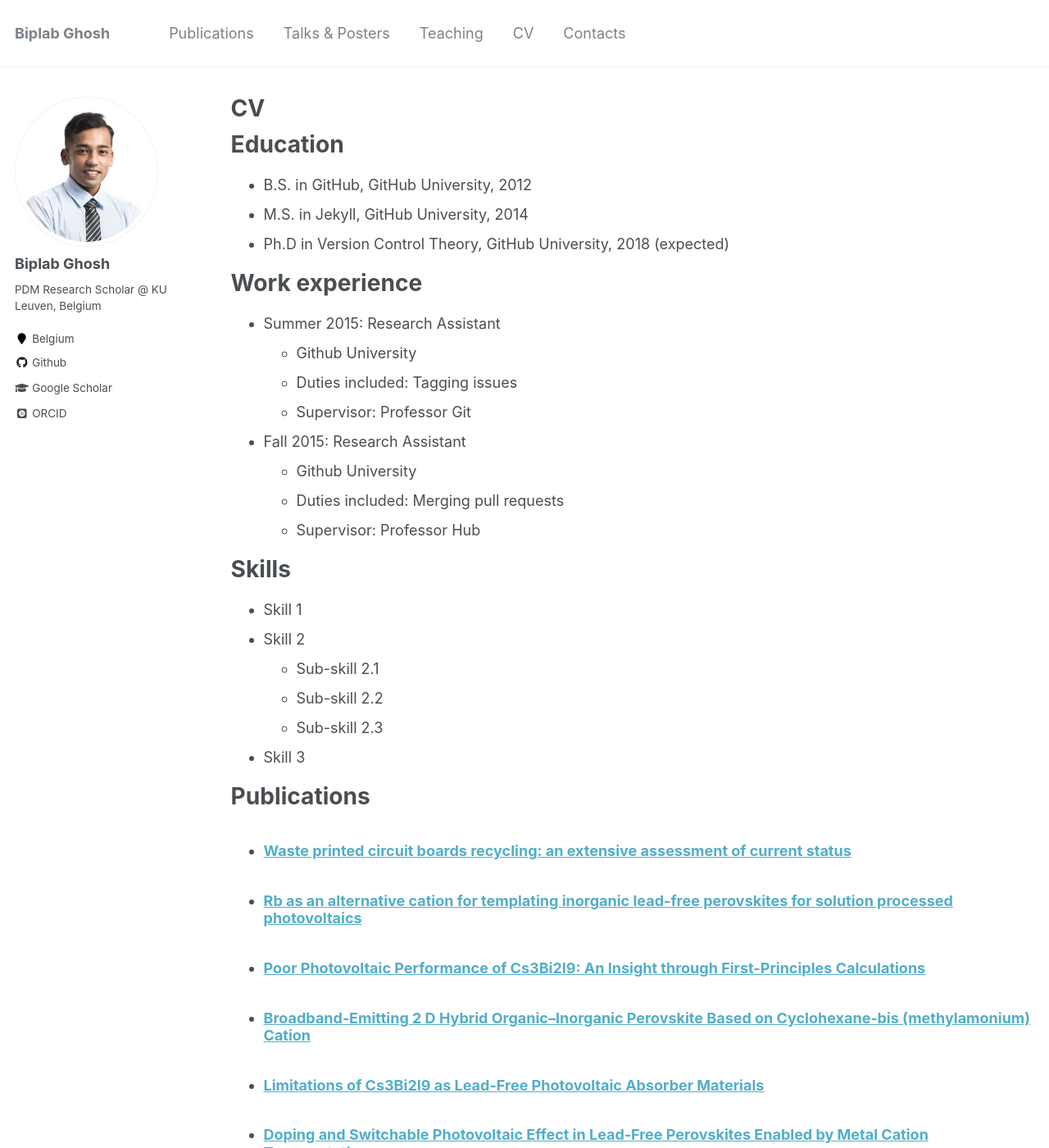
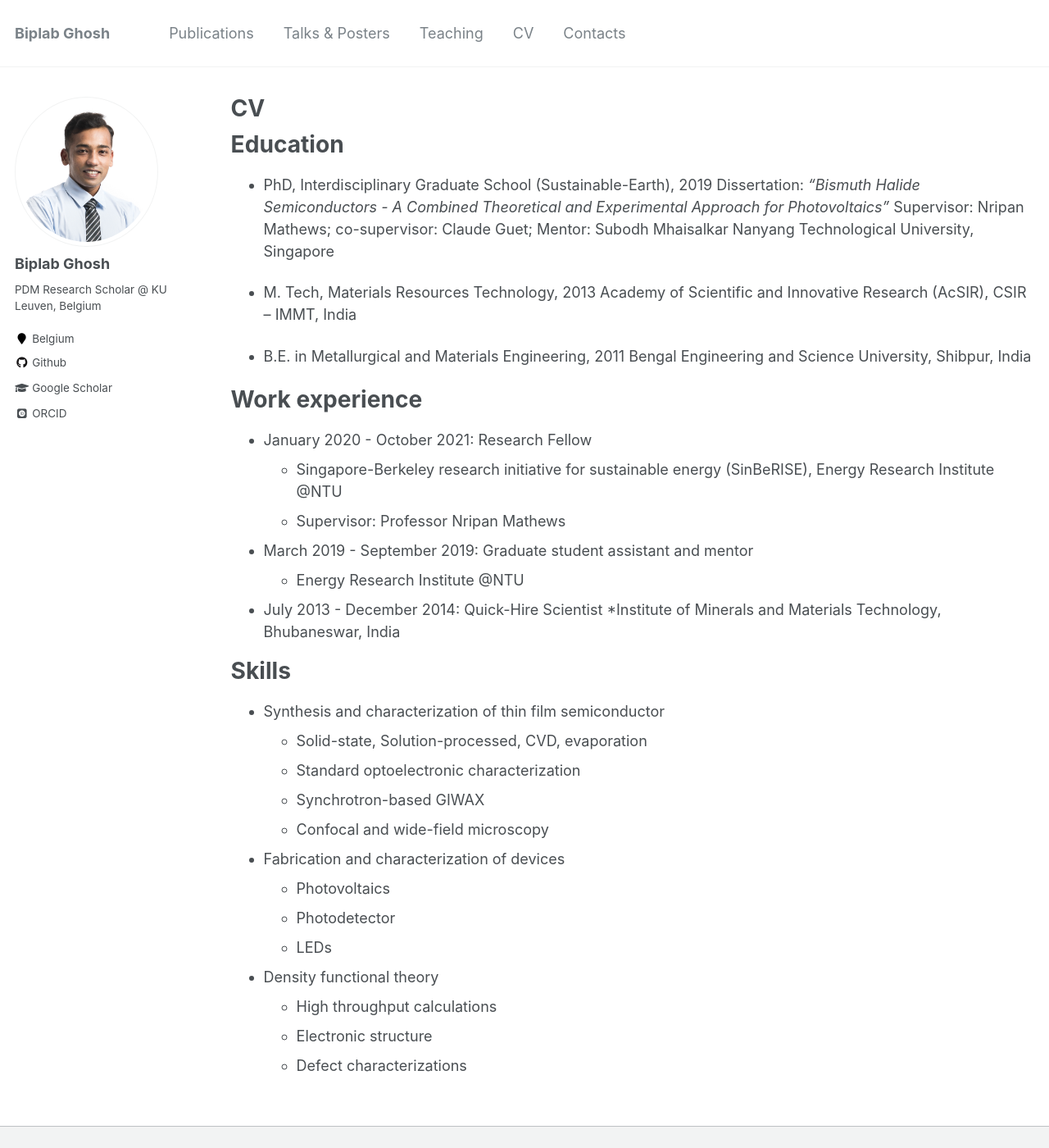
Before and after one commit to DrBiplabGhosh/drbiplabghosh.github.io, a Jekyll site: the page built from _pages/cv.md, in a window 1280 px wide and 1400 px high. Shown: the whole window at 82% size. Built offline with Jekyll 4.4.1, drawn with Linux system fonts in a browser that asks for light colours; some web fonts are replaced; some of the changed text lies outside the part shown.

Commit message:
edited CV section

```diff
--- a/_pages/cv.md
+++ b/_pages/cv.md
@@ -11,49 +11,41 @@ redirect_from:
 
 Education
 ======
-* B.S. in GitHub, GitHub University, 2012
-* M.S. in Jekyll, GitHub University, 2014
-* Ph.D in Version Control Theory, GitHub University, 2018 (expected)
+* PhD, Interdisciplinary Graduate School (Sustainable-Earth), 2019
+Dissertation: *“Bismuth Halide Semiconductors - A Combined Theoretical and Experimental Approach for Photovoltaics”*
+Supervisor: Nripan Mathews; co-supervisor: Claude Guet; Mentor: Subodh Mhaisalkar
+Nanyang Technological University, Singapore
+
+* M. Tech, Materials Resources Technology, 2013
+Academy of Scientific and Innovative Research (AcSIR), CSIR – IMMT, India
+
+* B.E. in Metallurgical and Materials Engineering, 2011
+Bengal Engineering and Science University, Shibpur, India
 
 Work experience
 ======
-* Summer 2015: Research Assistant
-  * Github University
-  * Duties included: Tagging issues
-  * Supervisor: Professor Git
+* January 2020 - October 2021: Research Fellow
+  * Singapore-Berkeley research initiative for sustainable energy (SinBeRISE), Energy Research Institute @NTU
+  * Supervisor: Professor Nripan Mathews
 
-* Fall 2015: Research Assistant
-  * Github University
-  * Duties included: Merging pull requests
-  * Supervisor: Professor Hub
+* March 2019 - September 2019: Graduate student assistant and mentor
+  * Energy Research Institute @NTU
+
+* July 2013 - December 2014: Quick-Hire Scientist
+  *Institute of Minerals and Materials Technology, Bhubaneswar, India
 
 Skills
 ======
-* Skill 1
-* Skill 2
-  * Sub-skill 2.1
-  * Sub-skill 2.2
-  * Sub-skill 2.3
-* Skill 3
-
-Publications
-======
-  <ul>{% for post in site.publications %}
-    {% include archive-single-cv.html %}
-  {% endfor %}</ul>
-
-Talks
-======
-  <ul>{% for post in site.talks %}
-    {% include archive-single-talk-cv.html %}
-  {% endfor %}</ul>
-
-Teaching
-======
-  <ul>{% for post in site.teaching %}
-    {% include archive-single-cv.html %}
-  {% endfor %}</ul>
-
-Service and leadership
-======
-* Currently signed in to 43 different slack teams
+* Synthesis and characterization of thin film semiconductor
+  * Solid-state, Solution-processed, CVD, evaporation
+  * Standard optoelectronic characterization
+  * Synchrotron-based GIWAX
+  * Confocal and wide-field microscopy
+* Fabrication and characterization of devices
+  * Photovoltaics
+  * Photodetector
+  * LEDs
+* Density functional theory
+  * High throughput calculations
+  * Electronic structure
+  * Defect characterizations
```
Also changed, not shown: _pages/about.md (+3 -3 lines).
